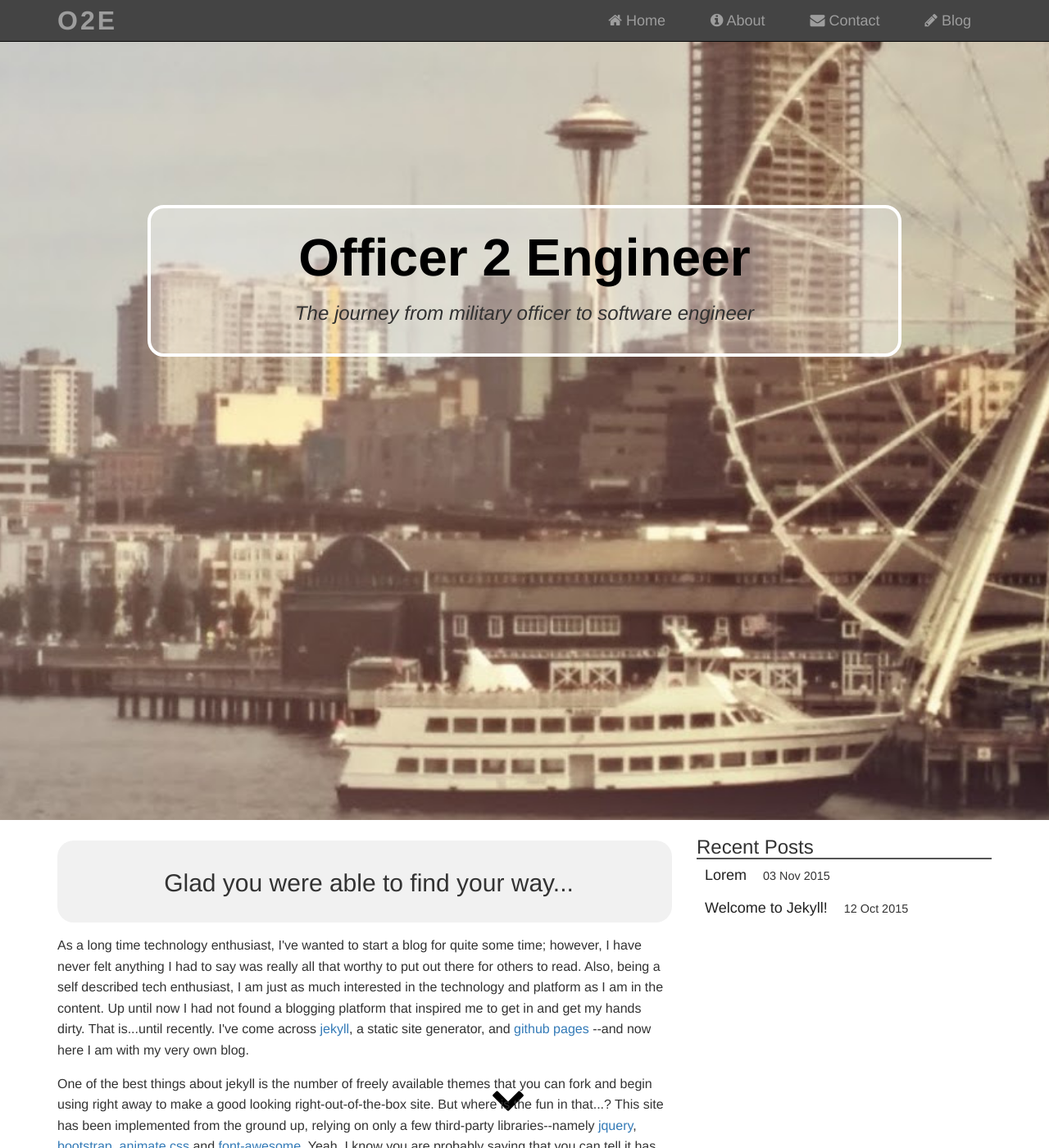
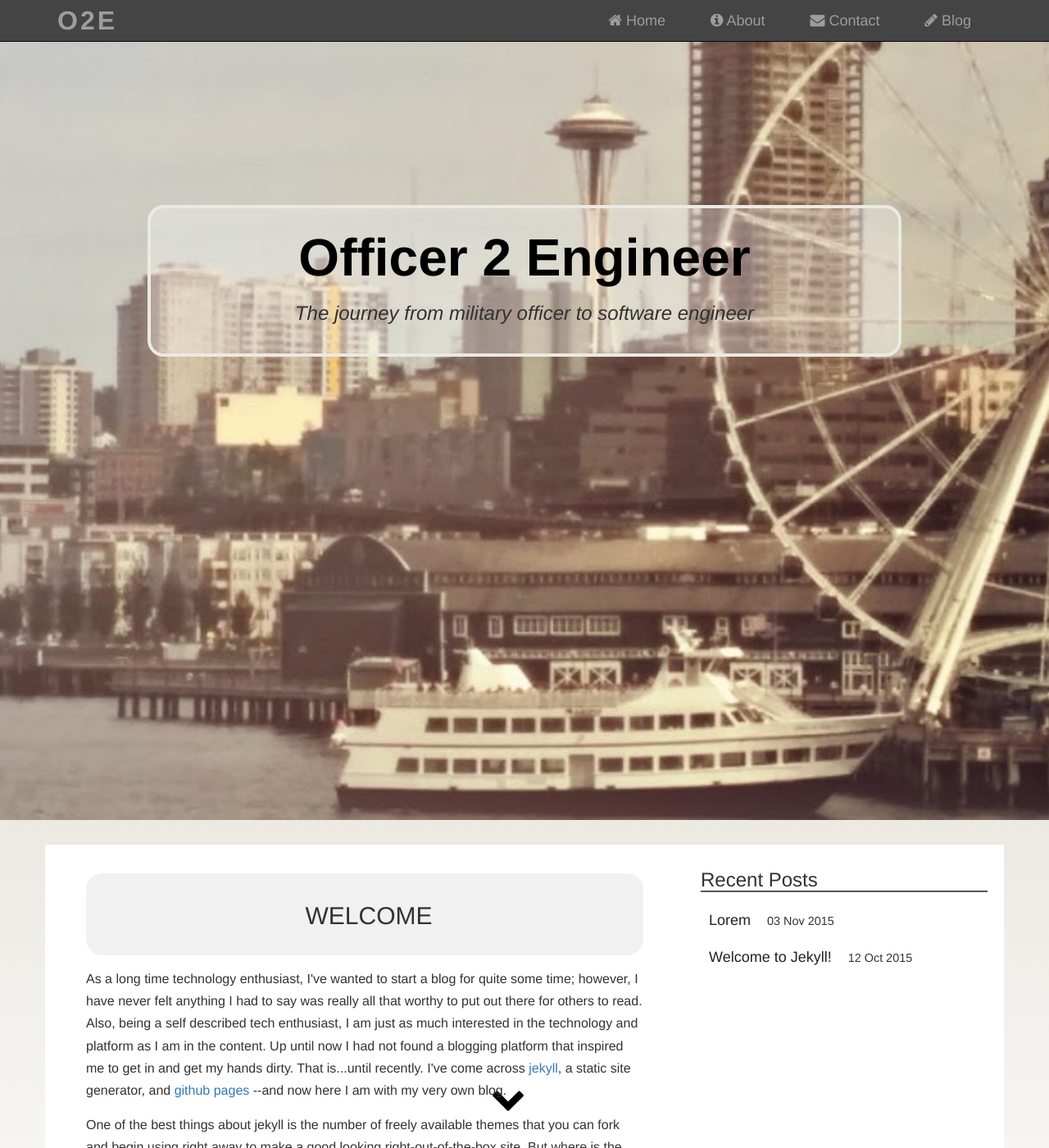
Before and after one commit to jasonsjones/jasonsjones.github.io, a Jekyll site: the page built from index.html, in a window 1280 px wide and 1400 px high. Shown: the whole window at 82% size. Built offline with Jekyll 4.4.1, drawn with Linux system fonts in a browser that asks for light colours.

Commit message:
Modify index page layout and styles

```diff
--- a/_sass/_base.scss
+++ b/_sass/_base.scss
@@ -1,5 +1,5 @@
 @mixin para-text {
-    line-height: 1.6em;
+    line-height: 1.7em;
     font-size: 16px;
     margin: 0 0 15px 0;
 }
@@ -19,7 +19,7 @@ header {
 
     .header-content {
         background-color: rgba(255, 255, 255, 0.3);
-        border: 4px solid #fff;
+        border: 4px solid $site-color-1;
         border-radius: 20px;
         text-align: center;
         margin: 200px 0 0 0;
@@ -112,8 +112,18 @@ header {
     }
 }
 
+.section-wrap {
+    background: linear-gradient($site-color-1, #fff);
+    padding: 30px 0;
+}
+
+.white-background {
+    background-color: white
+}
+
 .main-content {
     min-height: 600px;
+    padding: 10px 50px;
 
     h1 {
         color: #555;
@@ -212,6 +222,8 @@ header {
 }
 
 .sidebar {
+    padding: 10px 20px;
+
     h3 {
         border-bottom: 2px solid #555;
     }
@@ -227,6 +239,10 @@ header {
         &:hover {
             color: #777;
         }
+    }
+
+    .blog-post {
+        margin-top: 25px;
     }
 
     h4 .post-date {
--- a/_sass/_vars.scss
+++ b/_sass/_vars.scss
@@ -1,2 +1,3 @@
 /* Variables */
 $navbar-height: 75px;
+$site-color-1: #ece9e3;
--- a/index.html
+++ b/index.html
@@ -2,13 +2,14 @@
 layout: default
 ---
 
+<div class="section-wrap">
 <div class="container">
 
-    <div class="row">
+    <div class="row white-background">
 
         <section class="main-content col-sm-8" id="next-section">
             <div class="intro-header">
-                <h2>Glad you were able to find your way...</h2>
+                <h2>WELCOME</h2>
             </div>
             <p>
 
@@ -73,7 +74,7 @@ layout: default
 
         </aside>
     </div>
-
+</div>
 </div>
 
 <div class="middle-img">
```
